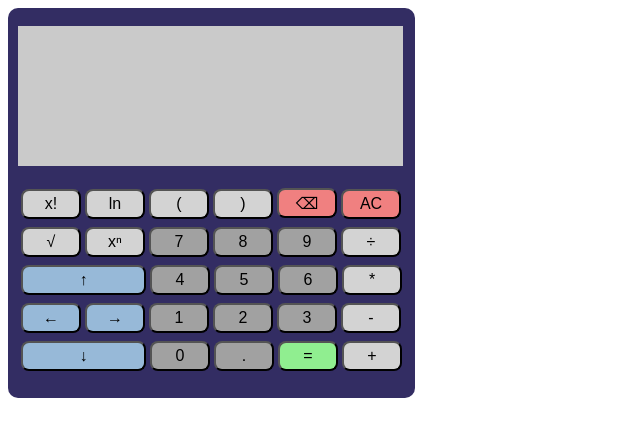
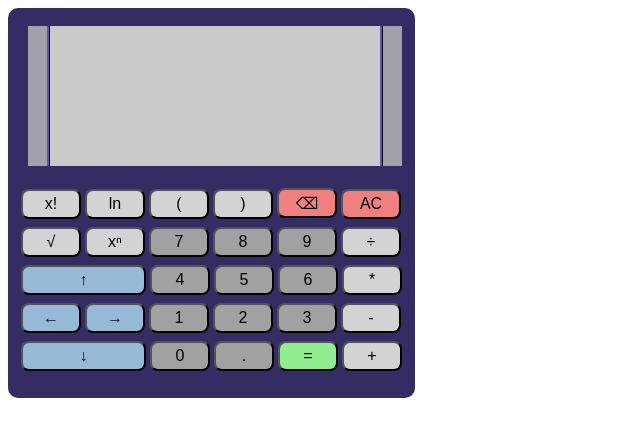
Before and after one commit to BradenLWeber/calculator, a React (Create React App) app: page / in a window 1280 px wide. Shown: the top 436 px of the page, without its empty margins (0-640 px from the left). Built offline with nearby package versions, Linux system fonts and the light colour scheme.

Commit message:
Feat(fix display): Reorganizing html for screen and adding constant file

```diff
--- a/src/components/Calculator.jsx
+++ b/src/components/Calculator.jsx
@@ -2,6 +2,7 @@ import React, { Component } from "react";
 import CalcButtons from "./calcButtons";
 import CalcScreen from './calcScreen';
 import '../styles/calcDisplay.css';
+import * as constants from '../constants/constants';
 
 class Calculator extends Component {
   state = {
@@ -104,14 +105,12 @@ class Calculator extends Component {
     }
     if (symbol === 'ln') {
       this.setState(currentState => {
-        currentState.edgeLeft = currentState.edgeRight < 18 ? 0 : currentState.edgeRight - 17;
         currentState.edgeRight = currentState.edgeRight + 3;
         currentState.cursorPos = currentState.cursorPos + 2;
-        if (currentState.cursorPos <= currentState.edgeLeft + 1) {
-          console.log("this", currentState.edgeLeft, currentState.edgeRight, currentState.cursorPos);
-          currentState.edgeRight += currentState.cursorPos - currentState.edgeLeft - 2;
-          currentState.edgeLeft += currentState.cursorPos - currentState.edgeLeft - 2;
-          console.log("And this", currentState.edgeLeft, currentState.edgeRight, currentState.cursorPos);
+        // Correct edgeRight and edgeLeft if ln is being added 3 characters or less from the left side of the screen
+        if (currentState.edgeRight > constants.CHARS_ON_SCREEN - 4 && currentState.cursorPos <= currentState.edgeLeft + 5) {
+          currentState.edgeRight -= 6 - (currentState.cursorPos - currentState.edgeLeft);
+          currentState.edgeLeft = currentState.edgeRight - constants.CHARS_ON_SCREEN;
         }
         return currentState;
       });
@@ -170,11 +169,8 @@ class Calculator extends Component {
     this.setState( currentState => {
       currentState.cursorPos++;
       currentState.edgeRight++;
-      if (currentState.edgeRight > 20) {
-        if (currentState.cursorPos === currentState.edgeLeft + 1) {
-          currentState.edgeRight--;
-        }
-        currentState.edgeLeft = currentState.edgeRight - 21;
+      if (currentState.edgeRight >= constants.CHARS_ON_SCREEN) {
+        currentState.edgeLeft = currentState.edgeRight - constants.CHARS_ON_SCREEN;
       }
       return currentState;
     });
--- a/src/components/calcScreen.jsx
+++ b/src/components/calcScreen.jsx
@@ -1,50 +1,43 @@
-import "../styles/calcDisplay.css";
+import '../styles/calcDisplay.css';
+import * as constants from '../constants/constants.js';
 
 const CalcScreen = (props) => {
-    let cursorPos = props.cursorPos;
 
-    function userLine (line) {
-        console.log('line being formatted:', line);
-        let returnLine = "";
-        if (props.edgeLeft > 0)
-            returnLine = returnLine.concat("\u2039")
-        returnLine = returnLine.concat(line.slice(props.edgeLeft, props.edgeRight));
-        if (props.edgeRight < line.length)
-            returnLine = returnLine.concat("\u203A");
-
-        return returnLine;
-    };
+    const { edgeRight, edgeLeft, lines, cursorPos } = props;
+    const { CHARS_ON_SCREEN } = constants;
 
     function displayLine(line) {
-        if (line.length < 21) return line;
-        return "\u2039".concat(line.slice(line.length - 21))
+        if (line.length < CHARS_ON_SCREEN) return line;
+        return line.slice(line.length - CHARS_ON_SCREEN);
     };
 
     function putCursor() {
-        let pos = 27 + 16.5 * (22 - props.edgeRight + cursorPos);
-        if (props.lines[0].length > 21) {
-            if (props.edgeRight < props.lines[0].length)
-                pos = pos - 11;
-            if (props.edgeLeft === 0)
-                pos = pos - 5.5;
-        }
-
+        let pos = 4 + 16.5 * (22 - edgeRight + cursorPos);
         return {left : pos + 'px'}
-    }
+    };
 
     return (
-        <div id='calc-screen' className="flex calc-screen">
-            <div id='number-display' className="flex-body" style={{ fontFamily: "Consolas" }}>
-                {displayLine(props.lines[3])}
+        <div id='calc-screen' className="flex calc-screen" style={{ fontFamily: "Consolas" }}>
+            <div id='calc-screen-arrow-column-left' className='flex flex-body calc-arrow-column-left'>
+                {lines[3].length >= CHARS_ON_SCREEN && '<'}< br />
+                {lines[2].length >= CHARS_ON_SCREEN && '<'}< br />
+                {lines[1].length >= CHARS_ON_SCREEN && '<'}< br />
+                {edgeLeft > 0 && '<'}
+            </div>
+            <div id='calc-screen-number-column' className = 'calc-number-column flex-body'>
+                {displayLine(lines[3])}
                 <br />
-                {displayLine(props.lines[2])}
+                {displayLine(lines[2])}
                 <br />
-                {displayLine(props.lines[1])}
+                {displayLine(lines[1])}
                 <br />
-                {userLine(props.lines[0])}
-                <div id='cursor-display' className='calc-cursor' style = {putCursor()}>
-                    |
-                </div>
+                {lines[0].slice(edgeLeft, edgeRight)}
+            </div>
+            <div id='calc-screen-arrow-column-right' className='flex-body calc-arrow-column-right'>
+                < br />< br />< br />{edgeRight < lines[0].length && '>'}
+            </div>
+            <div id='calc-screen-cursor-display' className='calc-cursor' style = {putCursor()}>
+                |
             </div>
         </div>
     );
--- /dev/null
+++ b/src/constants/constants.js
@@ -0,0 +1 @@
+export const CHARS_ON_SCREEN = 19;
--- a/src/styles/calcDisplay.css
+++ b/src/styles/calcDisplay.css
@@ -1,10 +1,6 @@
 .calc-screen {
-    background: rgb(202, 202, 202);
-    font-size: 30px;
-    width: 380px;
+  width: 388px;
   height: 140px;
-    text-align: right;
-    padding-right: 5px;
   margin-left: 10px;
 }
 
@@ -15,11 +11,50 @@
   border-radius: 10px;
 }
 
+.calc-number-column {
+  background: rgb(202, 202, 202);
+  font-size: 30px;
+  width: 325px;
+  height: 140px;
+  text-align: right;
+  padding-right: 5px;
+  display: inline-block;
+  border-style: none ridge none ridge;
+  border-width: 3px;
+  border-color: rgb(51, 45, 99);
+}
+
+.calc-arrow-column-left {
+  height: 140px;
+  width: 18px;
+  padding-left: 1px;
+  background: rgb(160, 161, 170);
+  font-size: 30px;
+  margin-left: 10px;
+  display: inline-block;
+  vertical-align: top;
+  text-align: end;
+  font-family: "Consolas";
+}
+
+.calc-arrow-column-right {
+  height: 140px;
+  width: 18px;
+  padding-left: 1px;
+  background: rgb(160, 161, 170);
+  font-size: 30px;
+  display: inline-block;
+  vertical-align: top;
+  font-family: "Consolas";
+}
+
 .calc-cursor {
   top: 128px;
   left: 218px;
   position: absolute;
   animation: blinker 1s step-start infinite;
+  font-family: "Consolas";
+  font-size: 30px;
 }
 
 @keyframes blinker {
```
Lines whose indentation alone changed are shown as unchanged.
